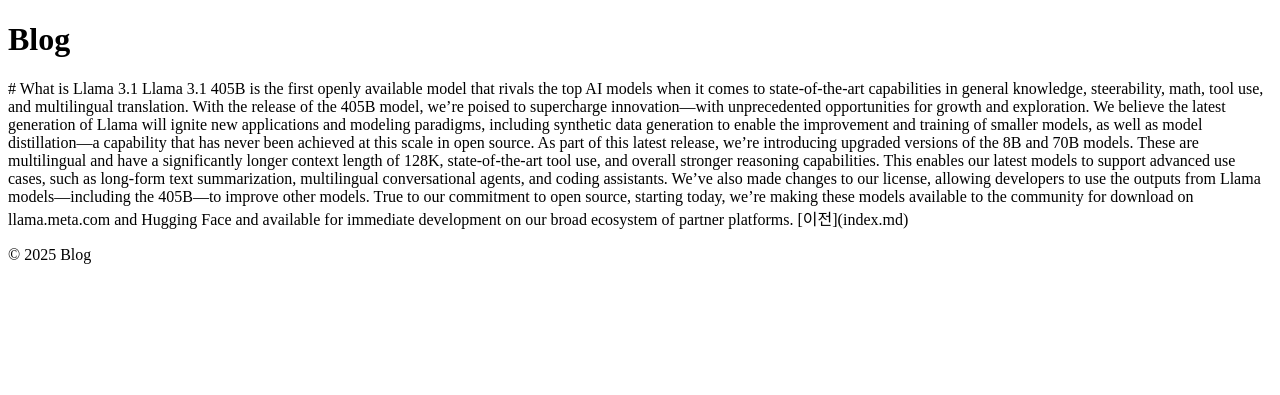
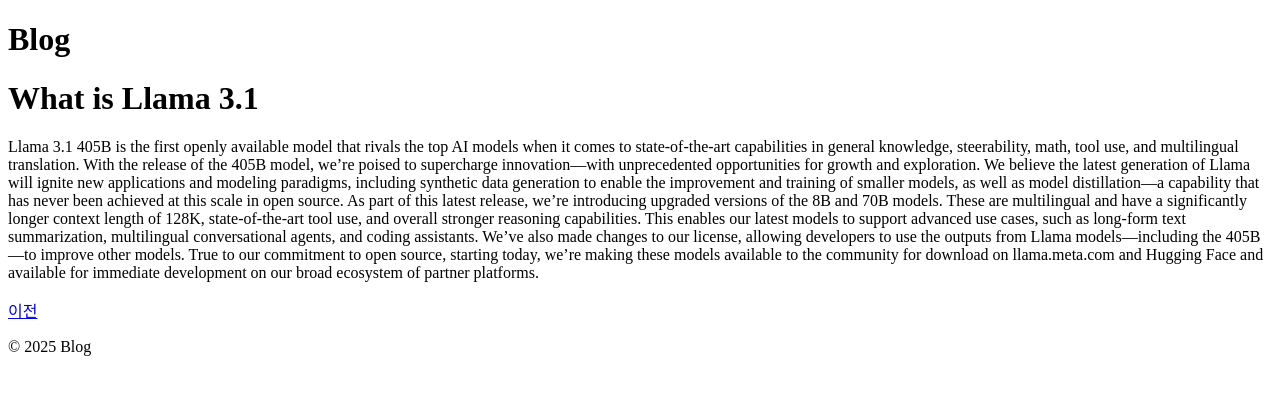
Before and after one commit to hoysu/blog.github.io, a Jekyll site: the page built from page2.html, in a window 1280 px wide. Shown: the top 395 px of the page. Built offline with Jekyll 4.4.1, drawn with Linux system fonts in a browser that asks for light colours.

Commit message:
Update page2.html

```diff
--- a/page2.html
+++ b/page2.html
@@ -3,10 +3,12 @@
 title: "What is Llama 3.1"
 ---
 
-# What is Llama 3.1
-
+<h1>What is Llama 3.1</h1>
+<p>
 Llama 3.1 405B is the first openly available model that rivals the top AI models when it comes to state-of-the-art capabilities in general knowledge, steerability, math, tool use, and multilingual translation. With the release of the 405B model, we’re poised to supercharge innovation—with unprecedented opportunities for growth and exploration. We believe the latest generation of Llama will ignite new applications and modeling paradigms, including synthetic data generation to enable the improvement and training of smaller models, as well as model distillation—a capability that has never been achieved at this scale in open source.
 
 As part of this latest release, we’re introducing upgraded versions of the 8B and 70B models. These are multilingual and have a significantly longer context length of 128K, state-of-the-art tool use, and overall stronger reasoning capabilities. This enables our latest models to support advanced use cases, such as long-form text summarization, multilingual conversational agents, and coding assistants. We’ve also made changes to our license, allowing developers to use the outputs from Llama models—including the 405B—to improve other models. True to our commitment to open source, starting today, we’re making these models available to the community for download on llama.meta.com and Hugging Face and available for immediate development on our broad ecosystem of partner platforms.
 
-[이전](index.md)
+</p>
+
+<a href="index.html">이전</a>
```
